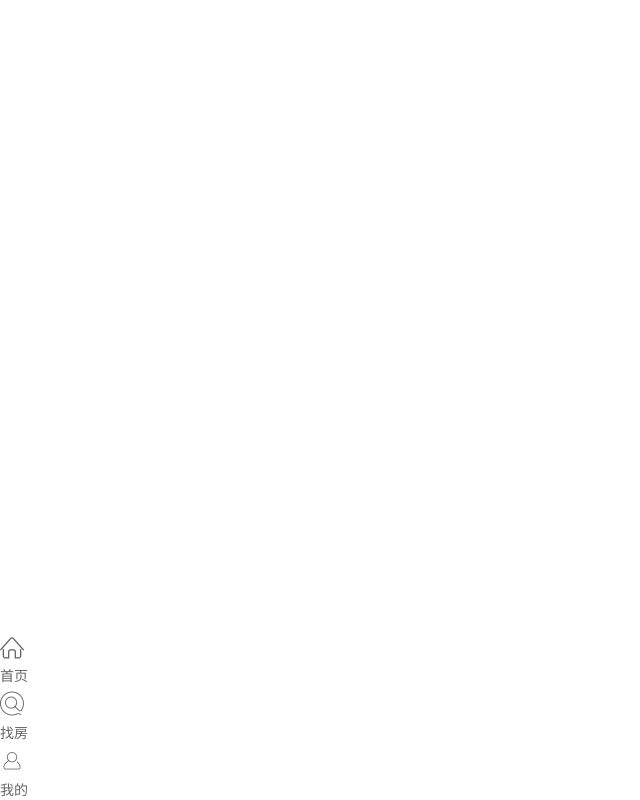
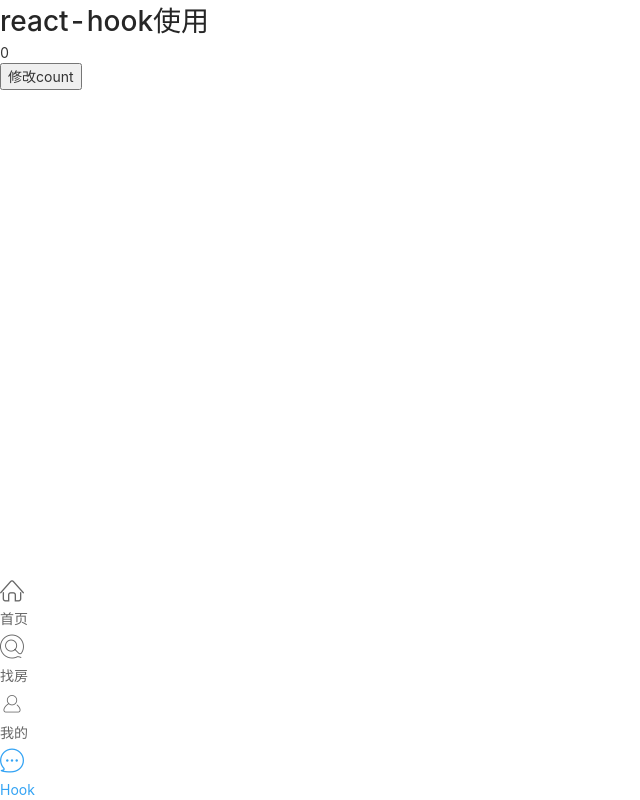
Before and after one commit to lamphc/zfw-103, a React (Create React App) app: page /home/hook in a window 1280 px wide. Shown: the whole page, without its empty margins (0-640 px from the left). Built offline with nearby package versions, Linux system fonts and the light colour scheme.

Commit message:
hook基本使用

```diff
--- a/src/pages/Home/index.jsx
+++ b/src/pages/Home/index.jsx
@@ -11,10 +11,12 @@ import './index.css'
 
 // 导入tabBar配置
 import TabBarList from '../../utils/tabBarConfig'
+import Hook from '../Hook'
 
 class Home extends Component {
   // 响应数据
   state = {
+    count: 0,
     // tabBar当前选中的状态
     selectedTab: this.props.location.pathname,
   }
@@ -57,6 +59,8 @@ class Home extends Component {
         <Route exact path="/home" component={Index} />
         <Route path="/home/house" component={House} />
         <Route path="/home/profile" component={Profile} />
+        {/* 演示react-hook用法 */}
+        <Route path="/home/hook" component={Hook} />
 
         {/* tabBar标签栏 */}
         <div className="tabBarBox">{this.renderTabBar()}</div>
--- /dev/null
+++ b/src/pages/Hook/index.jsx
@@ -0,0 +1,38 @@
+import React, { useState } from 'react'
+
+/**
+ * react-hook：使函数组件具有和class组件基本一样的功能=》比如：state(响应式)
+ * hook:钩子=》帮函数组件勾出来类组件的一些能力=》语法：useXXX()
+ * 使用规则：
+ * 1. 只能定义到函数体到第一层
+ * 2. 不能在类组件中使用hook
+ */
+export default function Hook() {
+  // 逻辑
+  // 使用useState钩子实现响应式
+  /**
+   * useState(value)=>设置响应数据
+   * 返回一个数组：
+   * 1.数组第一项=》响应数据
+   * 2.数组的第二项=》修改响应数据并刷新视图
+   */
+  const [count, setCount] = useState(0)
+  // 只能定义到函数体到第一层
+  // if (count) {
+  //   const [count2, setCount2] = useState(0)
+  // }
+  // console.log(count[0], count[1])
+  // 模版
+  return (
+    <div>
+      <h1>react-hook使用</h1>
+      <p>{count}</p>
+      <button
+        onClick={() => {
+          setCount(count + 1)
+        }}>
+        修改count
+      </button>
+    </div>
+  )
+}
--- a/src/utils/tabBarConfig.js
+++ b/src/utils/tabBarConfig.js
@@ -17,6 +17,12 @@ const TabBarList = [
     title: '我的',
     icon: 'icon-my',
     pathname: '/home/profile',
+  },
+  {
+    id: 3,
+    title: 'Hook',
+    icon: 'icon-message',
+    pathname: '/home/hook',
   }
 ]
 
```
